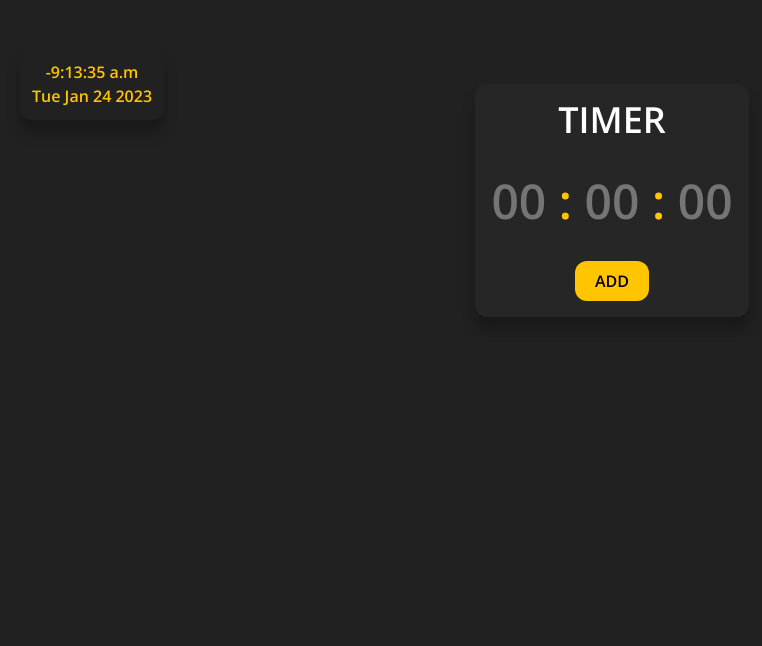
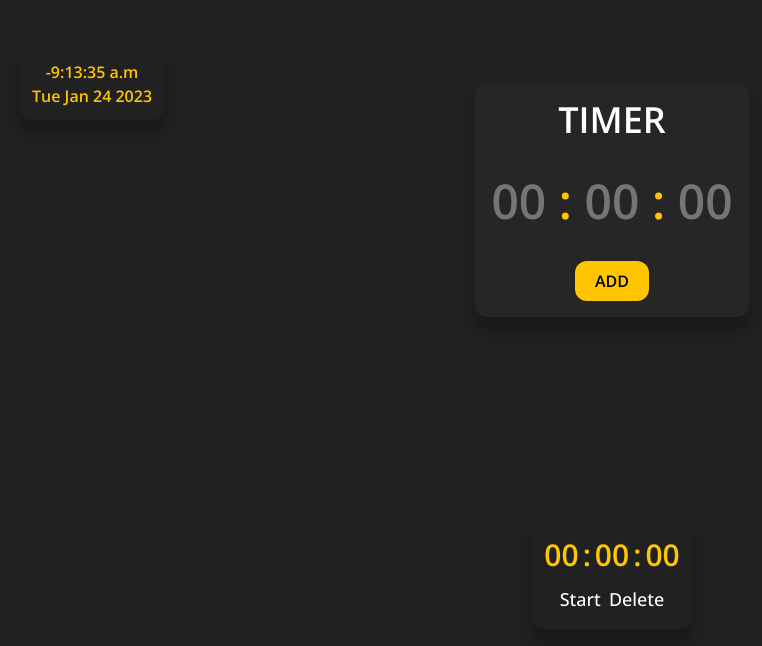
Before and after one commit to DyEsSuCr/react-timers, a React (Vite) app: page / in a window 1280 px wide. Shown: the top 646 px of the page, without its empty margins (28-790 px from the left). Built offline with nearby package versions, Linux system fonts and the light colour scheme.

Commit message:
styles timers

```diff
--- a/src/App.jsx
+++ b/src/App.jsx
@@ -1,11 +1,13 @@
 import { Clock } from './components/clock/Clock'
 import { Form } from './components/form/Form'
+import { Timers } from './components/timers/Timers'
 
 function App() {
   return (
     <div className="min-h-screen w-full bg-primary text-white relative">
       <Clock />
       <Form />
+      <Timers />
     </div>
   )
 }
--- /dev/null
+++ b/src/components/timers/Timers.jsx
@@ -0,0 +1,37 @@
+import { useState } from 'react'
+
+const Timer = () => {
+  return (
+    <div className="text-js text-4xl font-semibold text-center shadow-shadow p-3 rounded-xl">
+      <div className="timer">
+        <span className="text-3xl">00</span>
+        <span className="text-3xl px-1">:</span>
+        <span className="text-3xl">00</span>
+        <span className="text-3xl px-1">:</span>
+        <span className="text-3xl">00</span>
+      </div>
+      <div className="actions">
+        <button
+          className="text-lg font-medium text-white cursor-pointer p-1 duration-300
+        hover:text-green"
+        >
+          Start
+        </button>
+        <button
+          className="text-lg font-medium text-white cursor-pointer p-1 duration-300
+        hover:text-red"
+        >
+          Delete
+        </button>
+      </div>
+    </div>
+  )
+}
+
+export const Timers = () => {
+  return (
+    <div className="flex flex-row justify-center gap-12 max-w-5xl mx-auto flex-wrap pb-16">
+      <Timer />
+    </div>
+  )
+}
--- a/tailwind.config.cjs
+++ b/tailwind.config.cjs
@@ -9,6 +9,7 @@ module.exports = {
         second: '#262626',
         js: '#ffc500',
         jsh: '#ecb500',
+        green: '#00ff55',
       },
       boxShadow: {
         shadow: '0px 0.8rem 0.8rem rgba(0, 0, 0, 0.25)',
```
